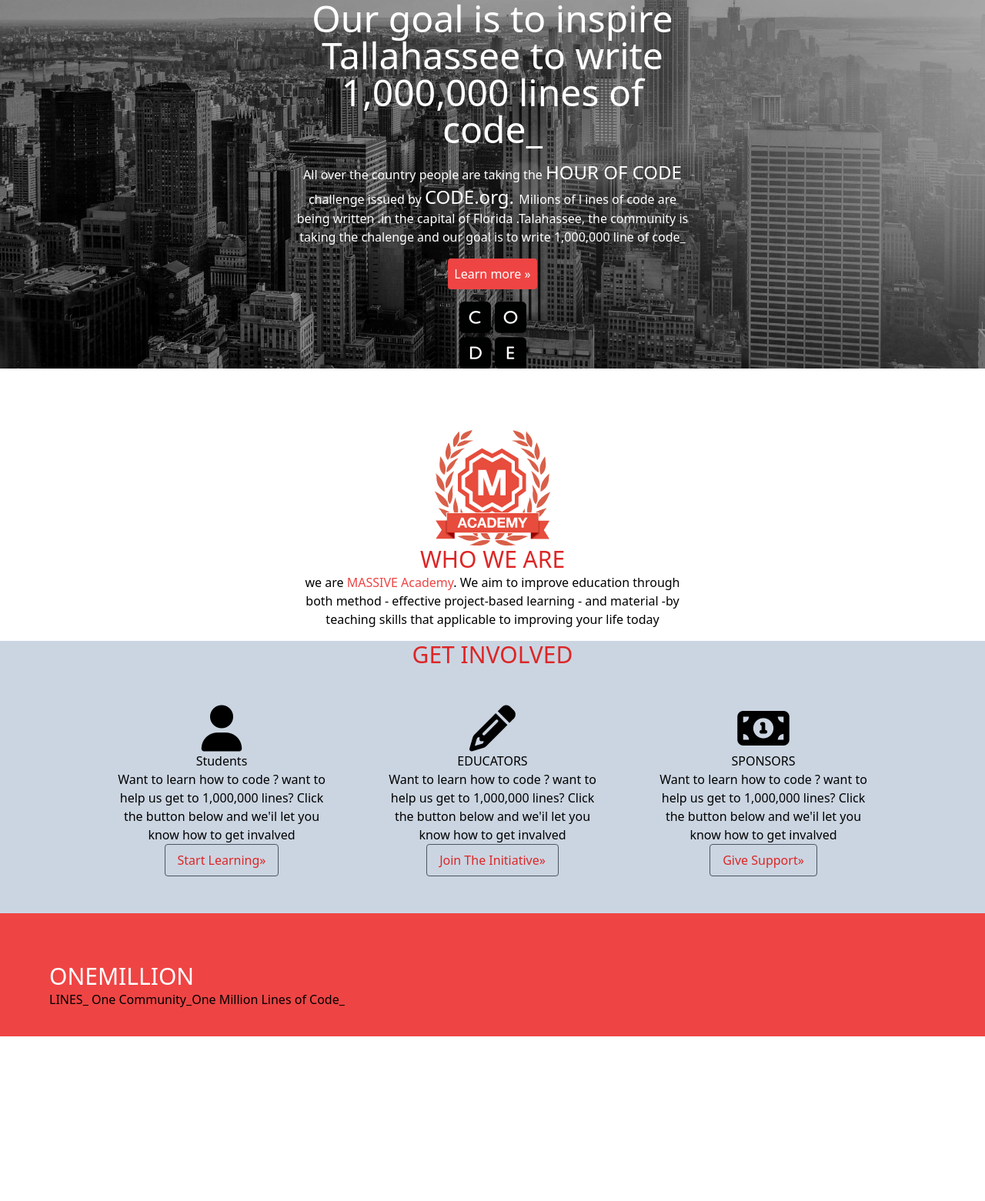
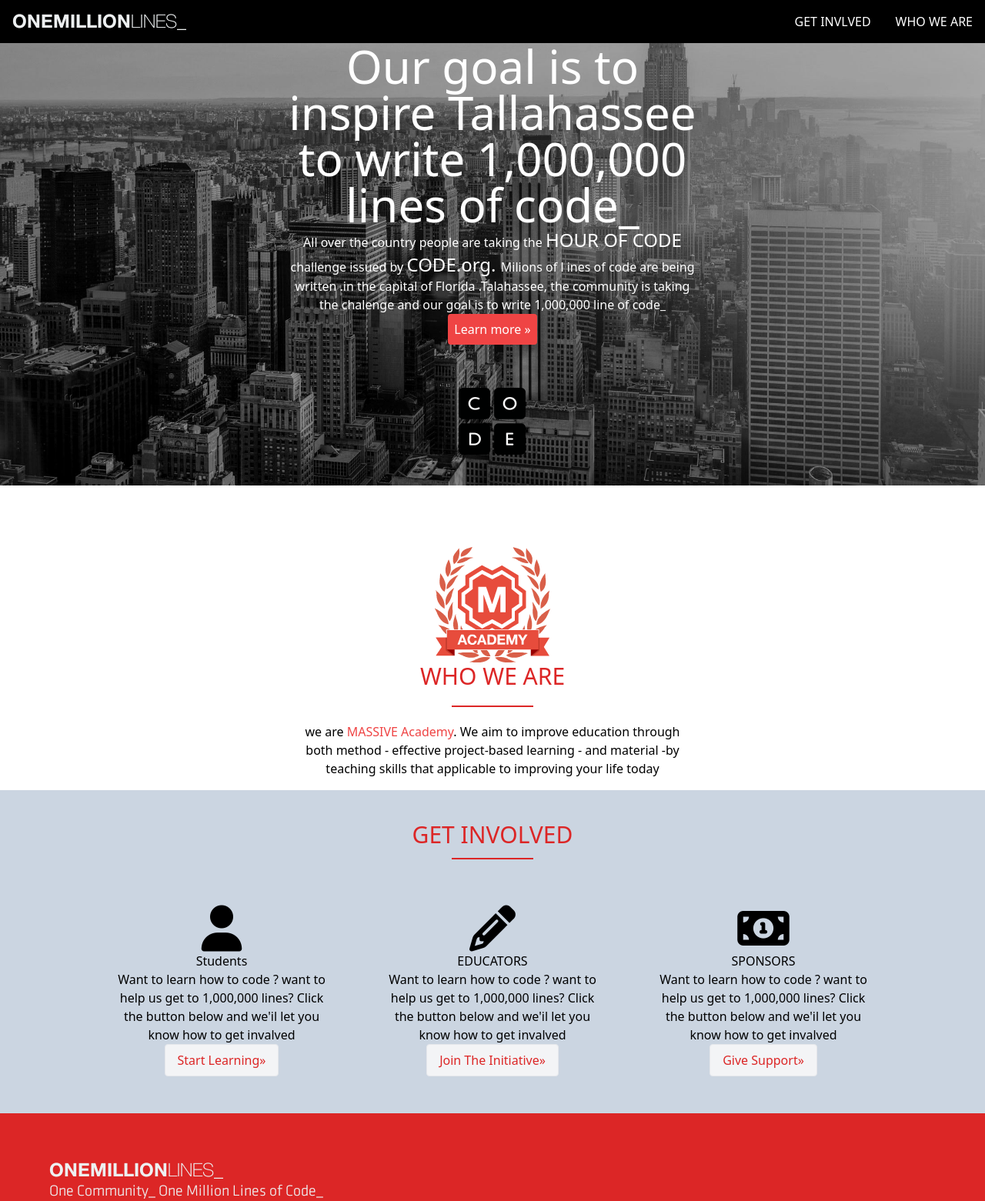
Before and after one commit to Soufianeelala/1-projet-Tailwind, a website: page index.html in a window 1280 px wide. Shown: the whole page at 77% size. Before the commit the page ends 1347 px from the top, so only its background shows below. Drawn offline with Linux system fonts and the light colour scheme.

Commit message:
tailiwind_responsive

```diff
--- a/index.html
+++ b/index.html
@@ -9,19 +9,31 @@
 </head>
 <body>
     <header  class="text-white">
+            <section class="bg-black  ">
 
-            <section class="bg-cover bg-[url('../assets/img/hero-image.jpg')] h-full w-full  bg-center" class="text-white" >
-                <div class="px-96">
-                    <h1 class=" text-5xl text-center mb-4  "  >Our goal is to inspire Tallahassee to write 1,000,000
+                <nav class="flex flex-row-reverse justify-between items-center p-4">
+                    <ul class="flex space-x-8 text-white" >
+
+                        <li><a href="" class="hover:text-gray-500">GET INVLVED</a></li>
+                        <li><a href="" class="hover:text-gray-500">WHO WE ARE</a></li>
+
+                    </ul>
+                      <div><img src="../assets/img/top-logo.png"  alt="Description de l'image " >  </div>
+
+                </nav>
+            </section>
+            <section class="bg-cover bg-[url('../assets/img/hero-image.jpg')] h-full w-full  bg-center text-white flex text-center justify-center " >
+                <div class="w-5/12">
+                    <h1 class="text-6xl"  >Our goal is to inspire Tallahassee to write 1,000,000
                     lines of code_</h1>
-                    <p class="text-center mb-4"  >All over the country people are taking the <span class=" text-2xl ">HOUR OF CODE
+                    <p   >All over the country people are taking the <span class=" text-2xl ">HOUR OF CODE
                     </span >  challenge issued by  <span class="text-2xl" >CODE.org. </span>Milions of l
                     ines of code are being written .in the capital of Florida .Talahassee,
                     the community is taking the chalenge and our goal is to write 1,000,000 line of code_</p>
                     <div class="flex justify-center"><a href="#" class="bg-red-500 text-white p-2 rounded mb-4">Learn more »</a>
                     </div>
                     <div class="flex justify-center">
-                    <img src="../assets/img/code.png"  alt="Description de l'image " >
+                    <img src="../assets/img/code.png" class="p-10" alt="Description de l'image " >
                     </div>
                  </div>
             </section>
@@ -32,26 +44,26 @@
             <img src="../assets/img/academy-brand-med.png"  alt="Description de l'image " >
             </div>
             <h2 class="text-3xl flex justify-center text-red-600">WHO WE ARE</h2>
-            <Div></Div>
+            <div class="bg-red-600 h-0.5 w-1/12 mx-auto m-5"></div>
             <p class="text-center mb-4 px-96" >we are <span class="text-red-500">MASSIVE Academy</span>. We aim to improve education through both method -
                 effective project-based learning - and material <span>-by teaching skills that applicable to improving your life today</span></p>
         </section>
         <section class="bg-slate-300">
-            <h2 class="text-3xl flex justify-center text-red-600">GET INVOLVED</h2>
-            <div></div>
+            <h2 class="text-3xl flex justify-center text-red-600 pt-10">GET INVOLVED</h2>
+            <div class="bg-red-600 h-0.5 w-1/12 mx-auto m-3"></div>
             <section class="flex justify-center items-start space-x-8 p-8">
                 <div class="max-w-xs text-center p-4 rounded-lg ">
                     <i class="text-6xl  fa-solid fa-user"></i>
                     <h3>Students</h3>
                     <p>Want to learn how to code ? want to help us get to 1,000,000 lines? Click the button below and we'il let you know how to get invalved </p>
-                    <a  href="#" class="border border-gray-600 text-red-600 hover:bg-white-600 hover:text-white py-2 px-4 rounded inline-block">
+                    <a  href="#" class="border bg-gray-100 text-red-600 hover:bg-white-600 hover:text-white py-2 px-4 rounded inline-block">
                     <p class=" text-red-600">Start Learning»</p></a>
                 </div>
                 <div class="max-w-xs text-center p-4 rounded-lg ">
                     <i class="text-6xl  fa-solid fa-pencil"></i>
                     <h3 >EDUCATORS</h3>
                         <p>Want to learn how to code ? want to help us get to 1,000,000 lines? Click the button below and we'il let you know how to get invalved </p>
-                    <a  href="#" class="border border-gray-600 text-red-600 hover:bg-white-600 hover:text-white py-2 px-4 rounded inline-block">
+                    <a  href="#" class="border bg-gray-100 text-red-600 hover:bg-white-600 hover:text-white py-2 px-4 rounded inline-block">
                         <p class=" text-red-600">Join The Initiative»</p></a>
                 </div>
                 <div  class="max-w-xs text-center p-4 rounded-lg ">
@@ -59,16 +71,16 @@
                     <h3>SPONSORS</h3>
 
                     <p>Want to learn how to code ? want to help us get to 1,000,000 lines? Click the button below and we'il let you know how to get invalved </p>
-                    <a  href="#" class="border border-gray-600 text-red-600 hover:bg-white-600 hover:text-white py-2 px-4 rounded inline-block">
+                    <a  href="#" class="border bg-gray-100 border-wh-600 text-red-600 hover:bg-white-600 hover:text-green-600 py-2 px-4 rounded inline-block">
                         <p class=" text-red-600">Give Support»</p></a>
                 </div>
             </section>
         </section>
 
     </main>
-    <footer class="bg-red-500 h-40 w-50 p-16 pr-16">
+    <footer class=" bg-red-600 h-40 w-50 p-16 pr-16">
 
-        <span class="text-3xl text-white " >    ONEMILLION</span> <p>LINES_ One Community_One Million Lines of Code_</p>
+        <div><img src="../assets/img/one-million-bottom-brand.png"  alt="Description de l'image " >  </div>
     </footer>
 </body>
 </html>
```
Also changed, not shown: dist/styles.css.
